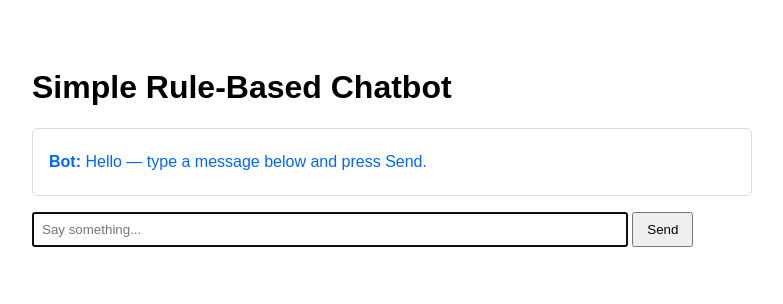
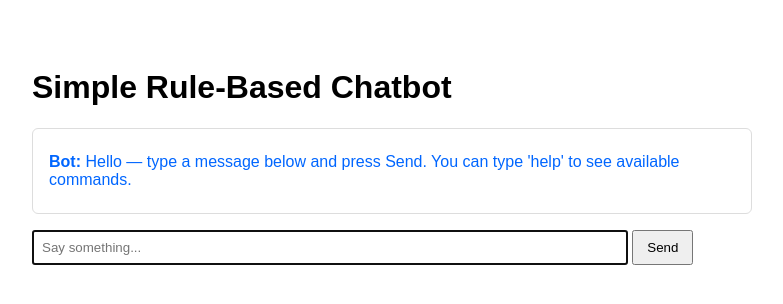
Before and after one commit to Ashwin-deals/CODSOFT, a Flask app: page / in a window 1280 px wide. Shown: the top 304 px of the page, without its empty margins (248-1031 px from the left). Run offline with Flask 2, Linux system fonts and the light colour scheme.

Commit message:
Add help command and new chatbot responses

```diff
--- a/Ai-Task1/app.py
+++ b/Ai-Task1/app.py
@@ -5,14 +5,18 @@ app = Flask(__name__)
 
 
 def get_response(message: str) -> str:
-    """Very simple rule-based replies based on keywords.
-
-    Keep this function short and easy to read for beginners.
-    """
     if not message:
         return "Please say something so I can help."
 
     text = message.lower()
+
+    # how are you
+    if "how are you" in text:
+        return "I'm good! How are you?"
+
+    # joke
+    if "joke" in text or "tell me a joke" in text:
+        return "A guy walks into a bar and orders a glass of water. Haha!"
 
     # greetings
     if any(g in text for g in ("hi", "hello", "hey")):
@@ -24,7 +28,7 @@ def get_response(message: str) -> str:
 
     # help
     if "help" in text or "commands" in text:
-        return "Try typing: 'hi', 'weather', 'help', or 'bye'."
+        return "Try typing: hi, how are you, joke, weather, help, or bye."
 
     # goodbye
     if any(w in text for w in ("bye", "goodbye", "see ya", "exit")):
--- a/Ai-Task1/templates/index.html
+++ b/Ai-Task1/templates/index.html
@@ -23,7 +23,7 @@
         <div class="message user"><strong>You:</strong> {{ user_message }}</div>
         <div class="message bot"><strong>Bot:</strong> {{ bot_reply }}</div>
       {% else %}
-        <div class="message bot"><strong>Bot:</strong> Hello — type a message below and press Send.</div>
+        <div class="message bot"><strong>Bot:</strong> Hello — type a message below and press Send. You can type 'help' to see available commands.</div>
       {% endif %}
     </div>
 
```
